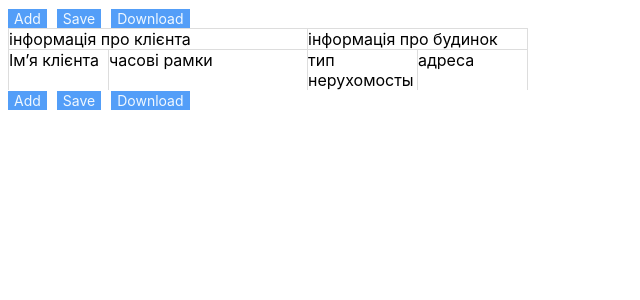
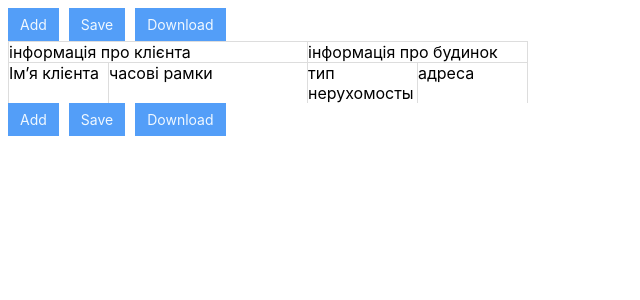
Before and after one commit to antoniooo12/table-web-react, a React (Create React App) app: page / in a window 1280 px wide. Shown: the top 300 px of the page, without its empty margins (0-640 px from the left). Built offline with nearby package versions, Linux system fonts and the light colour scheme.

Commit message:
improve button

```diff
--- a/src/componets/Line/LineButtons/LineDeleteButton/LineDeleteButton.tsx
+++ b/src/componets/Line/LineButtons/LineDeleteButton/LineDeleteButton.tsx
@@ -2,7 +2,7 @@ import React, {useCallback} from 'react';
 import {Button, TButton} from "../../../buttons/Button/Button";
 import {SvgTrash} from "../../../SVG/SvgTrash";
 import {useActionsTable} from "../../../../hooks/useActionsTable";
-import {EnumStatus, TStatus} from "../../../../redux/reduxTypes";
+import {TStatus} from "../../../../redux/reduxTypes";
 
 type LineDeleteButton = TButton & {
     lineId: string | number,
--- a/src/componets/buttons/Button/Button.module.scss
+++ b/src/componets/buttons/Button/Button.module.scss
@@ -1,14 +1,24 @@
 .wrapper{
-  max-padding: 10px;
+  //width: 100%;
+  //height: 100%;
   //border-radius: 8px;
+
+  padding: 8px 12px;
   cursor: pointer;
   outline: none;
   border: none;
   color: aliceblue;
   background-color: #fff;
-  height: auto;
+  height: 100%;
   width: auto;
   font-size: 14px;
+}
+.inner{
+  display: flex;
+  align-items: center;
+  justify-content: center;
+  //margin: 0 auto;
+  //margin-top: 25%;
 }
 .blue{
   background-color: #539EF8;
--- a/src/componets/buttons/Button/Button.tsx
+++ b/src/componets/buttons/Button/Button.tsx
@@ -16,7 +16,9 @@ const Button: React.FC<TButton> = ({style = 'default', children, ...props}) => {
             className={clsx({[cl.wrapper]: true}, color)}
             {...props}
         >
-            {children}
+            <div className={cl.inner}>
+                {children}
+            </div>
         </button>
     );
 }
```
